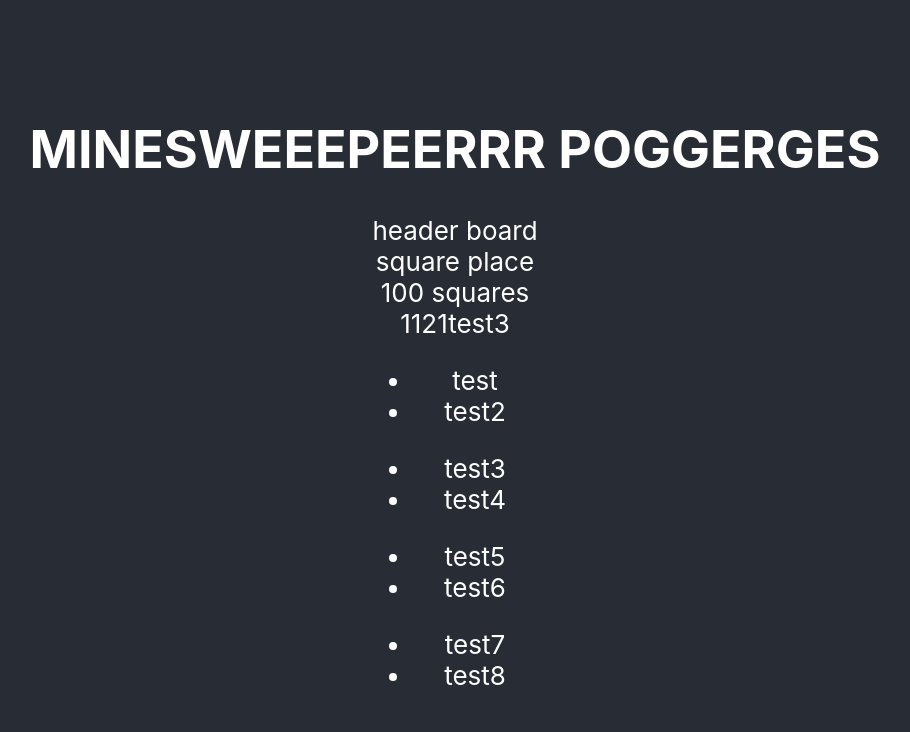
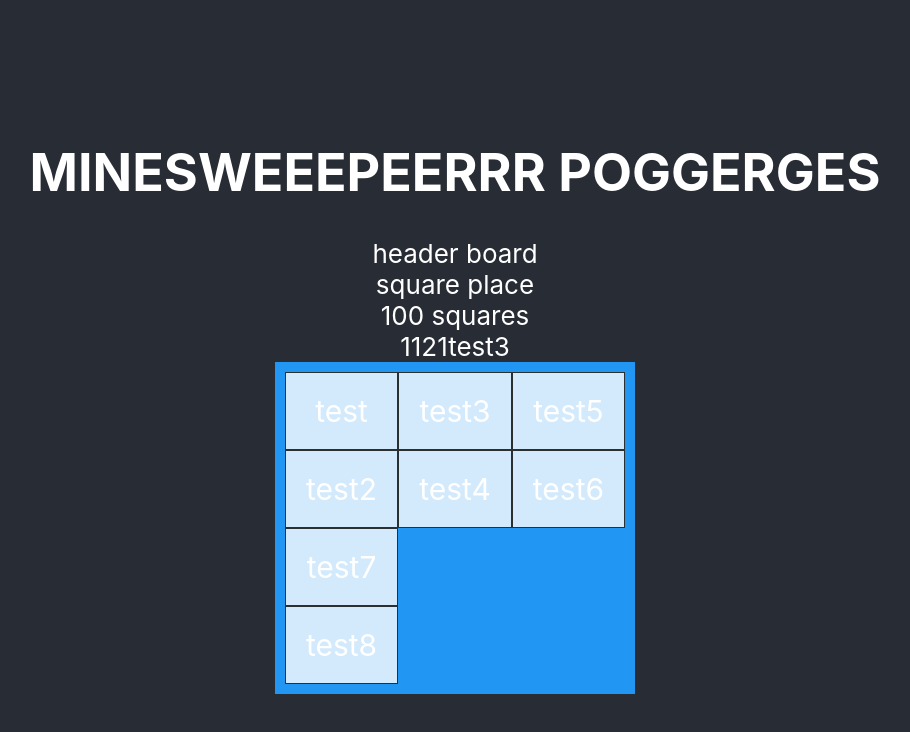
Before and after one commit to thegip/minesweeper, a React (Create React App) app: page / in a window 1280 px wide. Shown: the top 732 px of the page, without its empty margins (185-1095 px from the left). Built offline with nearby package versions, Linux system fonts and the light colour scheme.

Commit message:
game styling

```diff
--- /dev/null
+++ b/src/components/game.css
@@ -0,0 +1,22 @@
+.container{
+    background-color:green;
+    display: grid;
+  grid-template-columns: auto auto auto;
+  background-color: #2196F3;
+  padding: 10px;
+}
+
+.row{
+
+}
+
+.square{
+    /* height: 200px;
+    width: 200px; */
+    background-color: rgba(255, 255, 255, 0.8);
+    border: 1px solid rgba(0, 0, 0, 0.8);
+    padding: 20px;
+    font-size: 30px;
+    text-align: center;
+
+}
--- a/src/components/game.js
+++ b/src/components/game.js
@@ -1,3 +1,5 @@
+import './game.css'
+
 function Square(props) {
 
   const squares = props.squares;
@@ -5,15 +7,15 @@ function Square(props) {
 
 
   return (
-    <div>
+    <div className="container">
       {squares.map((items) => {
         return (
-          <ul>
+          <div className="row">
             {items.map((subItems) => {
               console.log(subItems)
-              return <li> {subItems.name} </li>;
+              return <div className="square"> {subItems.name} </div>;
             })}
-          </ul>
+          </div>
         );
       })}
     </div>
```
